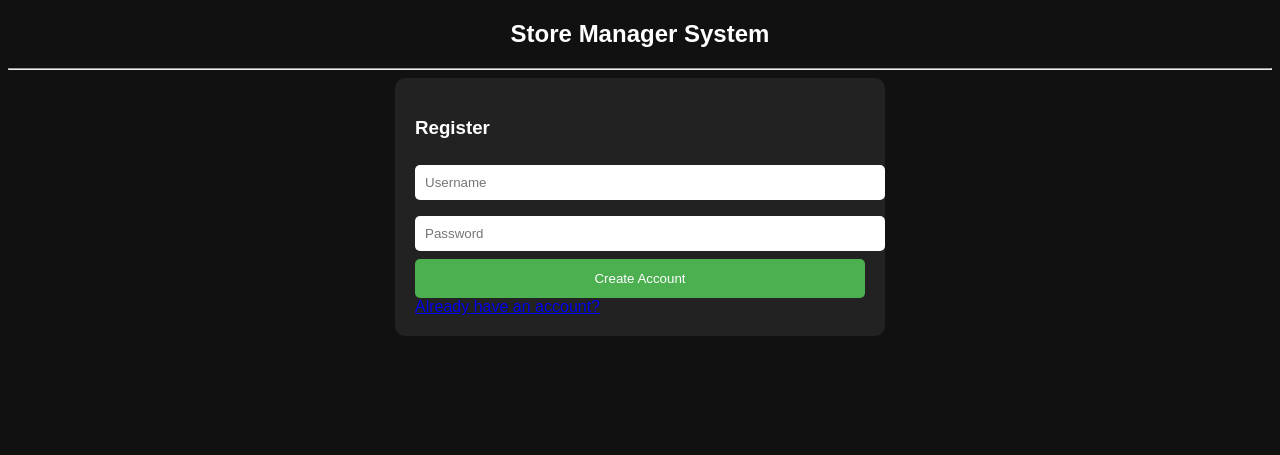
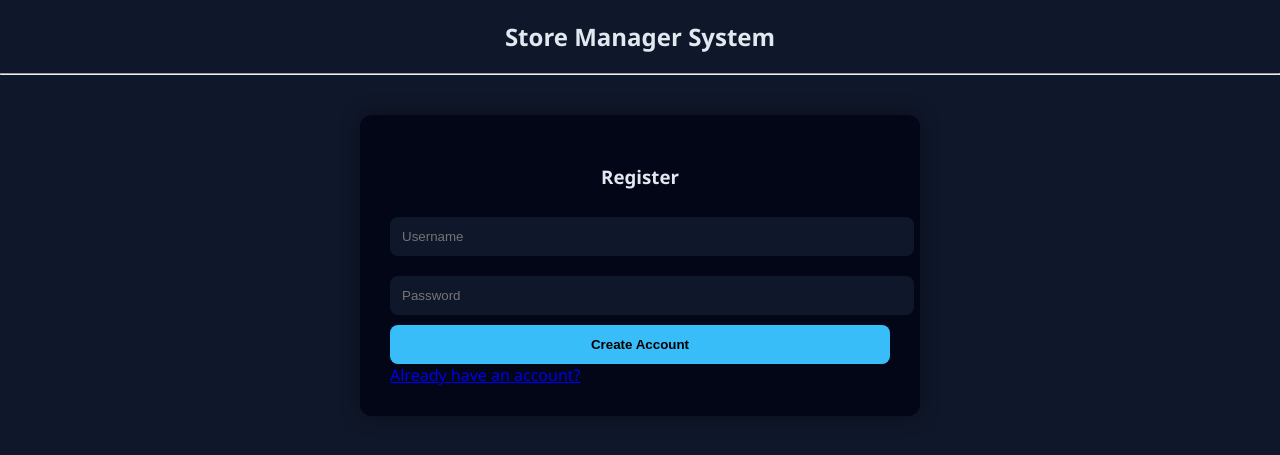
Before and after one commit to manojar346-hue/Clothes-, a Flask app: page /register in a window 1280 px wide. Shown: the top 455 px of the page. Run offline with Flask 3, Linux system fonts and the light colour scheme.

Commit message:
Update style.css

```diff
--- a/static/style.css
+++ b/static/style.css
@@ -1,42 +1,116 @@
 body {
-    font-family: Arial;
-    background: #111;
+    margin: 0;
+    font-family: 'Segoe UI', sans-serif;
+    background: #0f172a;
+    color: #e2e8f0;
+}
+
+/* Navbar */
+.navbar {
+    background: #020617;
+    padding: 15px 40px;
+    display: flex;
+    justify-content: space-between;
+    align-items: center;
+    border-bottom: 1px solid #1e293b;
+}
+
+.navbar h2 {
+    margin: 0;
+    color: #38bdf8;
+}
+
+.navbar a {
+    color: #cbd5f5;
+    margin-left: 20px;
+    text-decoration: none;
+    font-weight: 500;
+}
+
+.navbar a:hover {
+    color: #38bdf8;
+}
+
+/* Container */
+.container {
+    width: 90%;
+    max-width: 500px;
+    margin: 40px auto;
+    background: #020617;
+    padding: 30px;
+    border-radius: 12px;
+    box-shadow: 0 0 20px rgba(0,0,0,0.4);
+}
+
+/* Inputs */
+input, select {
+    width: 100%;
+    padding: 12px;
+    margin: 10px 0;
+    border-radius: 8px;
+    border: none;
+    background: #0f172a;
     color: white;
 }
 
-.container {
-    width: 450px;
-    margin: auto;
-    background: #222;
-    padding: 20px;
-    border-radius: 10px;
-}
-
-input, select {
-    width: 100%;
-    padding: 10px;
-    margin: 8px 0;
-    border-radius: 5px;
-    border: none;
-}
-
+/* Button */
 button {
     width: 100%;
     padding: 12px;
-    background: #4CAF50;
+    background: #38bdf8;
     border: none;
-    color: white;
-    border-radius: 5px;
+    color: black;
+    border-radius: 8px;
     cursor: pointer;
+    font-weight: bold;
 }
 
+button:hover {
+    background: #0ea5e9;
+}
+
+/* Cards */
+.card {
+    background: #020617;
+    padding: 20px;
+    margin: 15px;
+    border-radius: 12px;
+    text-align: center;
+    box-shadow: 0 0 10px #000;
+}
+
+.card a {
+    text-decoration: none;
+    color: #38bdf8;
+    font-weight: bold;
+}
+
+/* Grid */
+.grid {
+    display: grid;
+    grid-template-columns: repeat(auto-fit, minmax(200px, 1fr));
+    gap: 20px;
+}
+
+/* Table */
 table {
-    width: 90%;
-    margin: auto;
-    background: #333;
-    color: white;
+    width: 95%;
+    margin: 30px auto;
+    border-collapse: collapse;
+    background: #020617;
 }
 
 th, td {
-    padding: 10px;
+    padding: 12px;
+    border-bottom: 1px solid #1e293b;
+    text-align: center;
 }
+
+th {
+    background: #1e293b;
+}
+
+/* Title */
+h3 {
+    text-align: center;
+}
```
